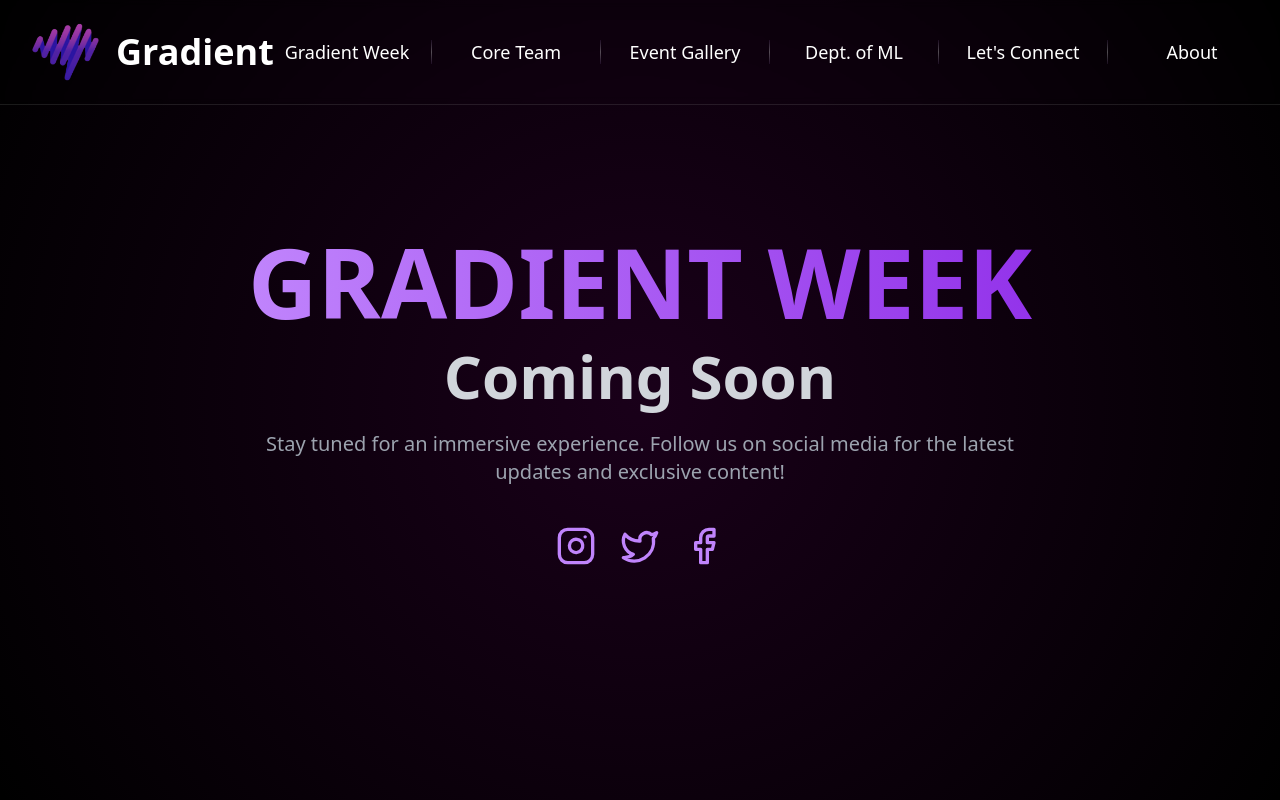
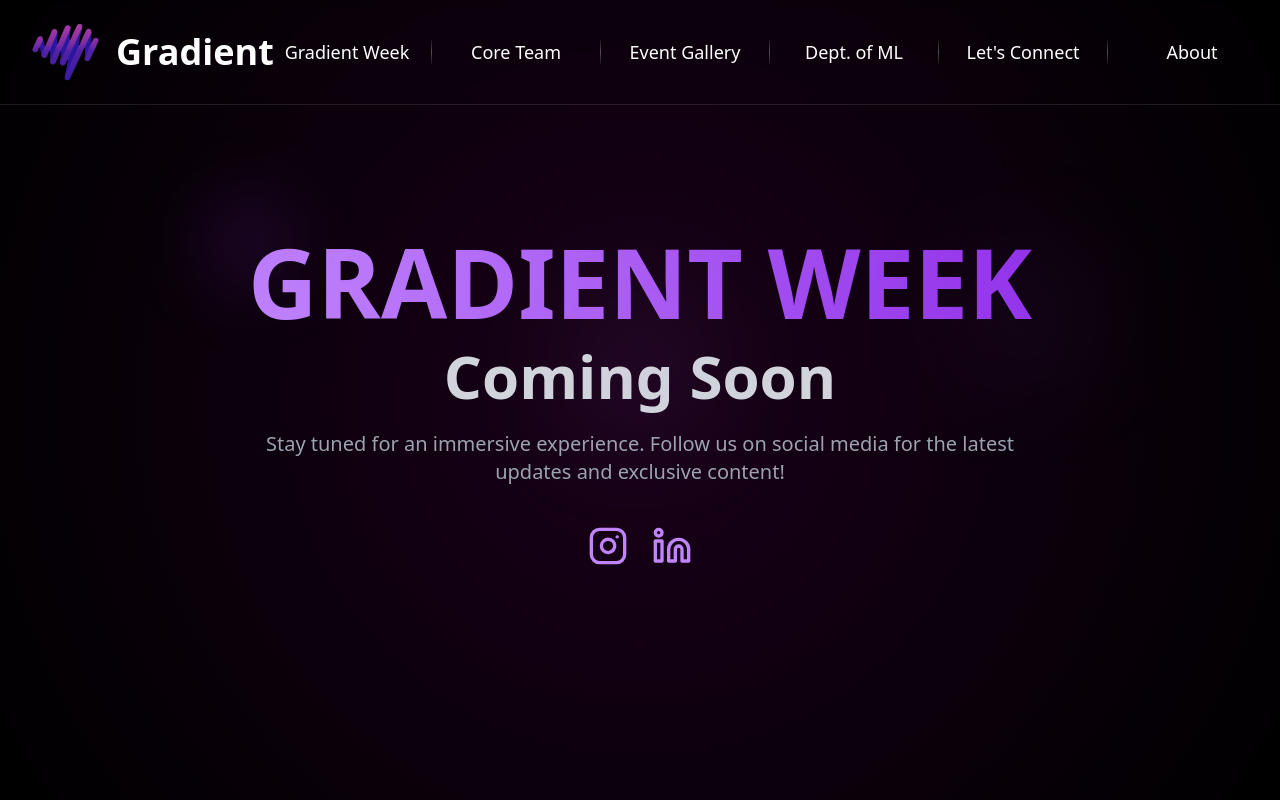
Before and after one commit to Vinay-yele/Gradient-Website, a Next.js app: page /events in a window 1280 px wide. Shown: the top 800 px of the page. Built offline with nearby package versions, Linux system fonts and the light colour scheme.

Commit message:
Update page.tsx

```diff
--- a/app/events/page.tsx
+++ b/app/events/page.tsx
@@ -2,7 +2,7 @@
 import Footer from '@/components/Footer'
 import Navbar from '@/components/Navbar'
 import { motion } from 'framer-motion'
-import { Instagram, Twitter, Facebook } from 'lucide-react'
+import { Instagram, Linkedin } from 'lucide-react'
 
 export default function Events() {
   return (
@@ -14,11 +14,14 @@ export default function Events() {
           animate={{ opacity: 1, y: 0 }}
           transition={{ duration: 0.7 }}
         >
-          <h1 className="text-6xl md:text-8xl font-extrabold bg-gradient-to-r from-purple-400 to-purple-600 text-transparent bg-clip-text uppercase">
+          <h1 className="text-6xl md:text-8xl font-extrabold bg-gradient-to-r from-purple-400 to-purple-600 text-transparent bg-clip-text uppercase relative">
             Gradient Week
+            <span className="absolute -top-6 -left-8 w-16 h-16 bg-purple-600/30 rounded-full blur-2xl" />
+            <span className="absolute -bottom-6 -right-8 w-20 h-20 bg-purple-500/20 rounded-full blur-3xl" />
           </h1>
-          <h2 className="text-4xl md:text-6xl font-bold text-gray-300 mt-4">
+          <h2 className="text-4xl md:text-6xl font-bold text-gray-300 mt-4 relative">
             Coming Soon
+            <span className="absolute -bottom-4 left-1/2 transform -translate-x-1/2 w-32 h-32 bg-purple-400/10 rounded-full blur-3xl" />
           </h2>
           <p className="text-gray-400 text-lg md:text-xl max-w-3xl mx-auto mt-6">
             Stay tuned for an immersive experience. Follow us on social media for the latest updates and exclusive content!
@@ -35,10 +38,7 @@ export default function Events() {
             <Instagram size={40} />
           </a>
           <a href="#" className="text-purple-400 hover:text-purple-500 transition">
-            <Twitter size={40} />
-          </a>
-          <a href="#" className="text-purple-400 hover:text-purple-500 transition">
-            <Facebook size={40} />
+            <Linkedin size={40} />
           </a>
         </motion.div>
       </div>
```
